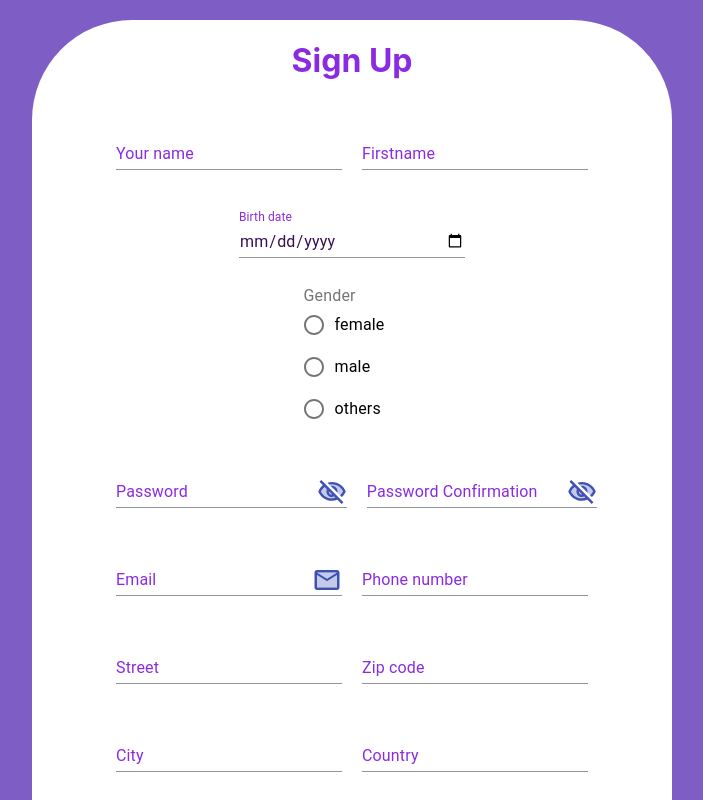
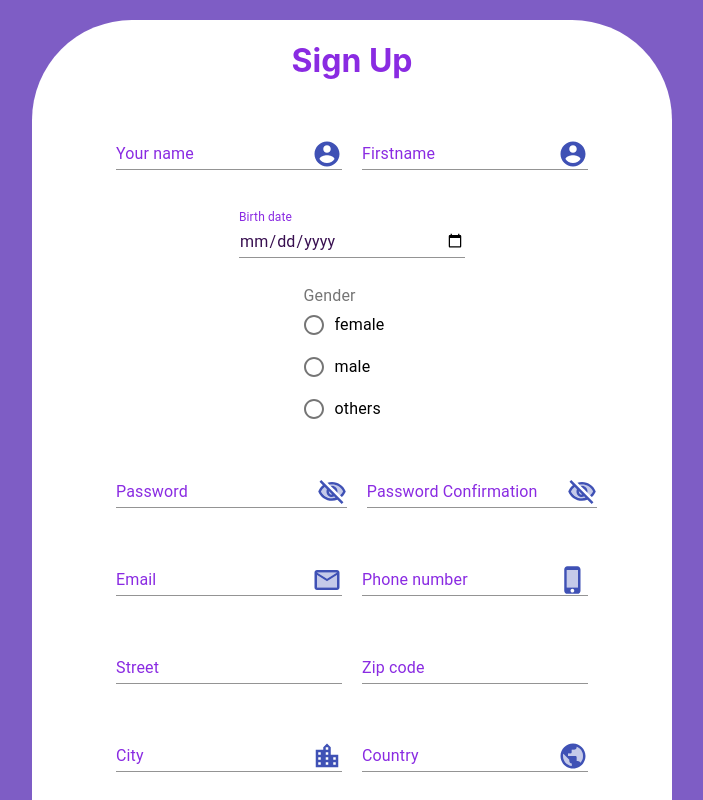
Before and after one commit to meruyert93/React_learning_project, a React (Create React App) app: page / in a window 1280 px wide. Shown: the top 800 px of the page, without its empty margins (288-991 px from the left). Built offline with nearby package versions, Linux system fonts and the light colour scheme.

Commit message:
Icons for Textfield

```diff
--- a/src/components/Form.tsx
+++ b/src/components/Form.tsx
@@ -1,23 +1,26 @@
+import { Theme, createStyles, makeStyles } from '@material-ui/core/styles';
+
+import AccountCircleIcon from '@material-ui/icons/AccountCircle';
+import Box from '@material-ui/core/Box';
 import Checkbox from '@material-ui/core/Checkbox';
-import { Theme, createStyles, makeStyles } from '@material-ui/core/styles';
-import Box from '@material-ui/core/Box';
+import EmailTwoToneIcon from '@material-ui/icons/EmailTwoTone';
 import FormControl from '@material-ui/core/FormControl';
 import FormControlLabel from '@material-ui/core/FormControlLabel';
 import FormGroup from '@material-ui/core/FormGroup';
 import FormLabel from '@material-ui/core/FormLabel';
+import IconButton from '@material-ui/core/IconButton';
+import InputAdornment from '@material-ui/core/InputAdornment';
 import Radio from '@material-ui/core/Radio';
 import RadioGroup from '@material-ui/core/RadioGroup';
 import React from 'react'
 import TextField from '@material-ui/core/TextField';
 import TextareaAutosize from '@material-ui/core/TextareaAutosize';
+import VisibilityOffTwoToneIcon from '@material-ui/icons/VisibilityOffTwoTone';
 import VisibilityTwoToneIcon from '@material-ui/icons/VisibilityTwoTone';
-import VisibilityOffTwoToneIcon from '@material-ui/icons/VisibilityOffTwoTone';
-import AccountCircleIcon from '@material-ui/icons/AccountCircle';
-import InputAdornment from '@material-ui/core/InputAdornment';
-import EmailTwoToneIcon from '@material-ui/icons/EmailTwoTone';
-import IconButton from '@material-ui/core/IconButton';
-
-
+import LocationCityTwoToneIcon from '@material-ui/icons/LocationCityTwoTone';
+import PublicTwoToneIcon from '@material-ui/icons/PublicTwoTone';
+import PhoneIphoneTwoToneIcon from '@material-ui/icons/PhoneIphoneTwoTone';
+import CalendarTodayTwoToneIcon from '@material-ui/icons/CalendarTodayTwoTone';
 
 //Styling
 const useStyles = makeStyles((theme: Theme) =>
@@ -61,6 +64,7 @@ export type InputField = {
     type: string; // text, phone, check-box, radio, text-area
     label: string;
     placeholder: string;
+    fieldType: string | undefined; //name, street, zipcode
 }
 
 export type PasswordGroupField = {
@@ -106,7 +110,21 @@ export const FormWithRows: React.FC<{formDetails: FormDescriptionRow}> = (props)
         event.preventDefault();
     };
 
-
+    const iconForInputField = (inputField: InputField) => {
+        if (inputField.fieldType === "name" || inputField.fieldType === "first-name") {
+            return <AccountCircleIcon style={{ fontSize: 30 }} color="primary"/>
+        }
+        if (inputField.fieldType === "city") {
+            return <LocationCityTwoToneIcon style={{ fontSize: 30 }} color="primary"/>
+        }
+        if (inputField.fieldType === "country") {
+            return <PublicTwoToneIcon style={{ fontSize: 30 }} color="primary"/>
+        }
+        if (inputField.fieldType === "phone") {
+            return <PhoneIphoneTwoToneIcon style={{ fontSize: 30 }} color="primary"/>
+        }
+            return <div/>
+    }
 
     return (
         <div className="div-80-width">
@@ -128,6 +146,13 @@ export const FormWithRows: React.FC<{formDetails: FormDescriptionRow}> = (props)
                                                 type='text'
                                                 placeholder={inputField.placeholder}
                                                 label={inputField.label}
+                                                InputProps={{
+                                                    endAdornment: (
+                                                    <InputAdornment position="end">
+                                                        {iconForInputField(inputField)}
+                                                    </InputAdornment>
+                                                    ),
+                                                    }}
                                                 />
                                             </div>
                                 }
@@ -223,6 +248,13 @@ export const FormWithRows: React.FC<{formDetails: FormDescriptionRow}> = (props)
                                                 type = 'number'
                                                 label={inputField.label}
                                                 placeholder={inputField.placeholder}
+                                                InputProps={{
+                                                    endAdornment: (
+                                                    <InputAdornment position="end">
+                                                        {iconForInputField(inputField)}
+                                                    </InputAdornment>
+                                                    ),
+                                                    }}
                                                 />
                                              </div>
 
--- a/src/pages/ExampleForm.tsx
+++ b/src/pages/ExampleForm.tsx
@@ -6,17 +6,17 @@ import React, { Component } from 'react';
 export class ExampleForm extends Component <{}, {}> {
 
     render() {
-        const nameInputField: InputField = {type: "text", placeholder: "Enter your name", label: "Your name"}
-        const firstNameInputField: InputField = {type: "text", placeholder: "Enter your first name", label: "Firstname"}
-        const emailInputField: InputField = {type: "email", placeholder: "Enter your email", label: "Email"}
-        const passwordInputField: PasswordGroupField = {type: "password-group", placeholder: "Create your password", label: ["Password", "Password Confirmation"]}
-        const birthDateInputField: InputField = {type: "date", placeholder: "Enter your birth date", label:"Birth date"}
-        const phoneNumberInputField: InputField = {type: "number", placeholder: "Enter your phone Number", label:"Phone number"}
-        const streetInputField: InputField = {type: "text", placeholder: "Enter your street", label: "Street"}
-        const zipCodeInputField: InputField = {type: "number", placeholder: "Enter your zip Code", label:"Zip code"}
-        const cityCodeInputField: InputField = {type: "text", placeholder: "Enter your City", label:"City"}
-        const countryCodeInputField: InputField = {type: "text", placeholder: "Enter your Country", label:"Country"}
-        const radio1InputField: InputField = {type: "radio", placeholder: "Female", label:"Female"}
+        const nameInputField: InputField = {type: "text", placeholder: "Enter your name", label: "Your name", fieldType: "name"}
+        const firstNameInputField: InputField = {type: "text", placeholder: "Enter your first name", label: "Firstname", fieldType: "first-name"}
+        const emailInputField: InputField = {type: "email", placeholder: "Enter your email", label: "Email", fieldType: undefined}
+        const passwordInputField: PasswordGroupField = {type: "password-group", placeholder: "Create your password", label: ["Password", "Password Confirmation"] }
+        const birthDateInputField: InputField = {type: "date", placeholder: "Enter your birth date", label:"Birth date", fieldType: undefined}
+        const phoneNumberInputField: InputField = {type: "number", placeholder: "Enter your phone Number", label:"Phone number", fieldType: "phone"}
+        const streetInputField: InputField = {type: "text", placeholder: "Enter your street", label: "Street", fieldType: undefined}
+        const zipCodeInputField: InputField = {type: "number", placeholder: "Enter your zip Code", label:"Zip code", fieldType: undefined}
+        const cityCodeInputField: InputField = {type: "text", placeholder: "Enter your City", label:"City", fieldType: "city"}
+        const countryCodeInputField: InputField = {type: "text", placeholder: "Enter your Country", label:"Country", fieldType: "country"}
+        const radio1InputField: InputField = {type: "radio", placeholder: "Female", label:"Female", fieldType: undefined}
         const radioInputField: radioInputField = {type:"radio", values:['female', 'male', 'others'], label: "Gender" }
         const rating: radioInputField = {type:"radio", values:['yes', 'no', 'maybe later'], label: "Do you want to rate us?" }
         const checkbox: radioInputField = {type:"checkbox", values: ['yes', 'no'], label: "do you want to receive more information about us?"}
```
